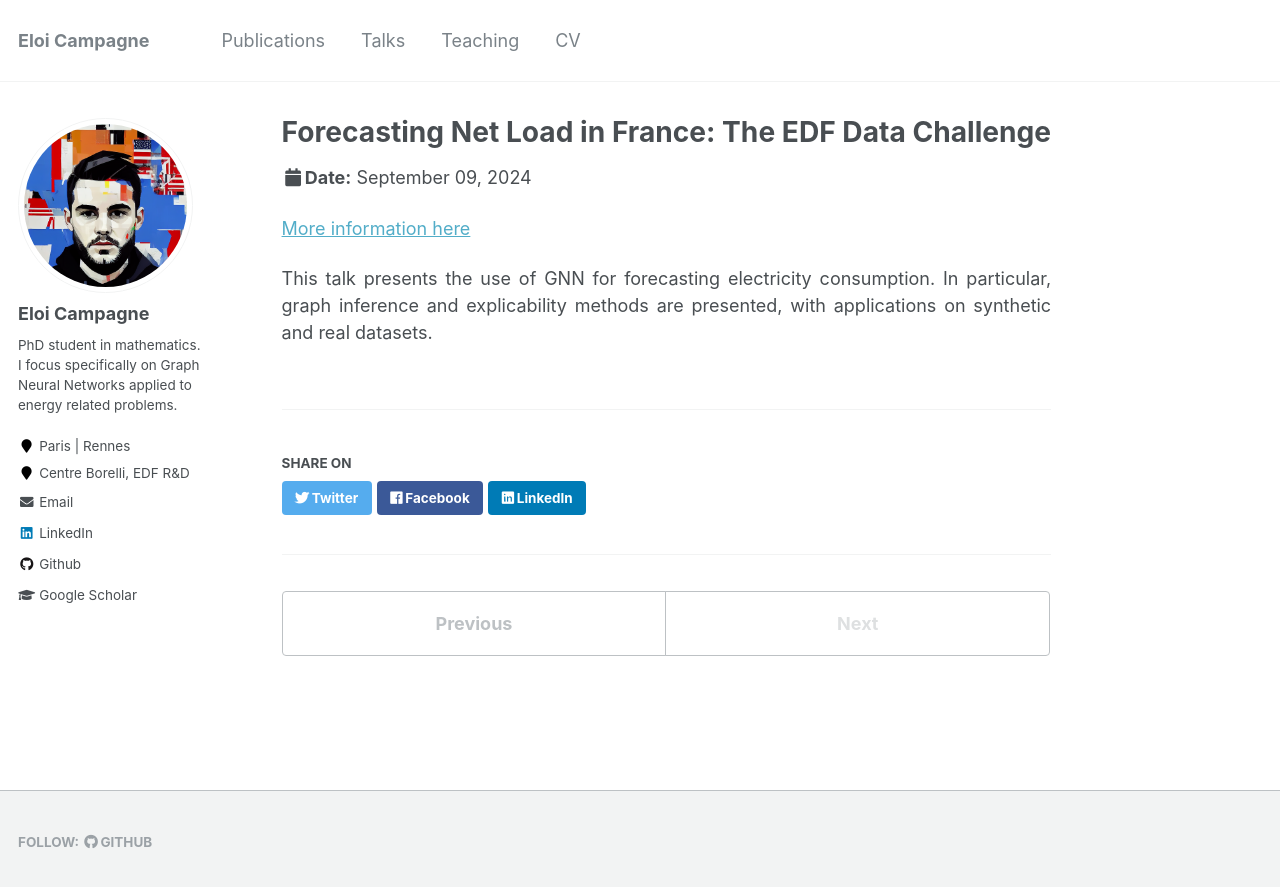
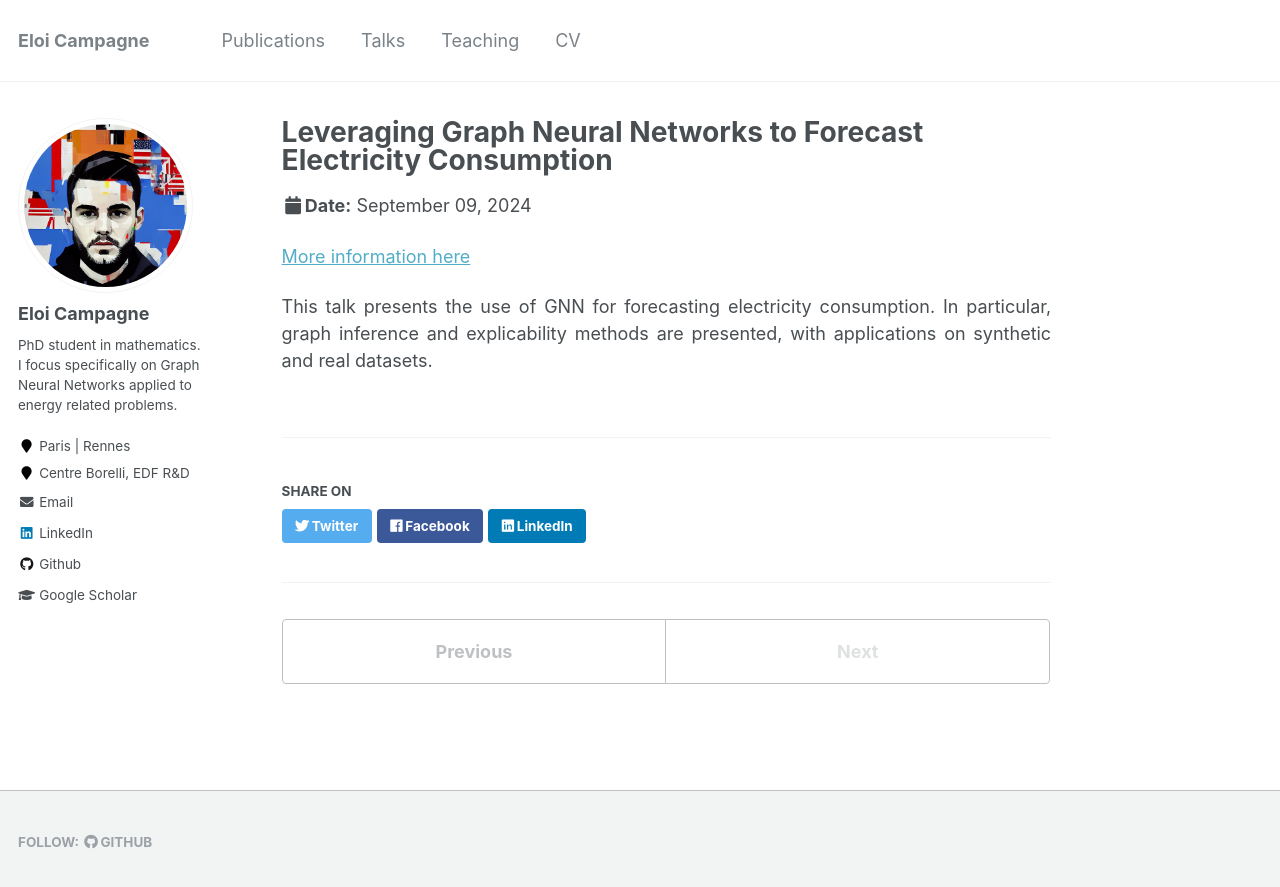
Before and after one commit to eloicampagne/eloicampagne.github.io, a Jekyll site: the page built from _talks/2024-09-09-conference-2.md, in a window 1280 px wide. Shown: the top 887 px of the page. Built offline with Jekyll 4.4.1, drawn with Linux system fonts in a browser that asks for light colours.

Commit message:
fix: talk title ecml

```diff
--- a/_talks/2024-09-09-conference-2.md
+++ b/_talks/2024-09-09-conference-2.md
@@ -1,5 +1,5 @@
 ---
-title: "Forecasting Net Load in France: The EDF Data Challenge"
+title: "Leveraging Graph Neural Networks to Forecast Electricity Consumption"
 collection: talks
 type: "Conference"
 permalink: /talks/2024-09-09-conference-2
```
